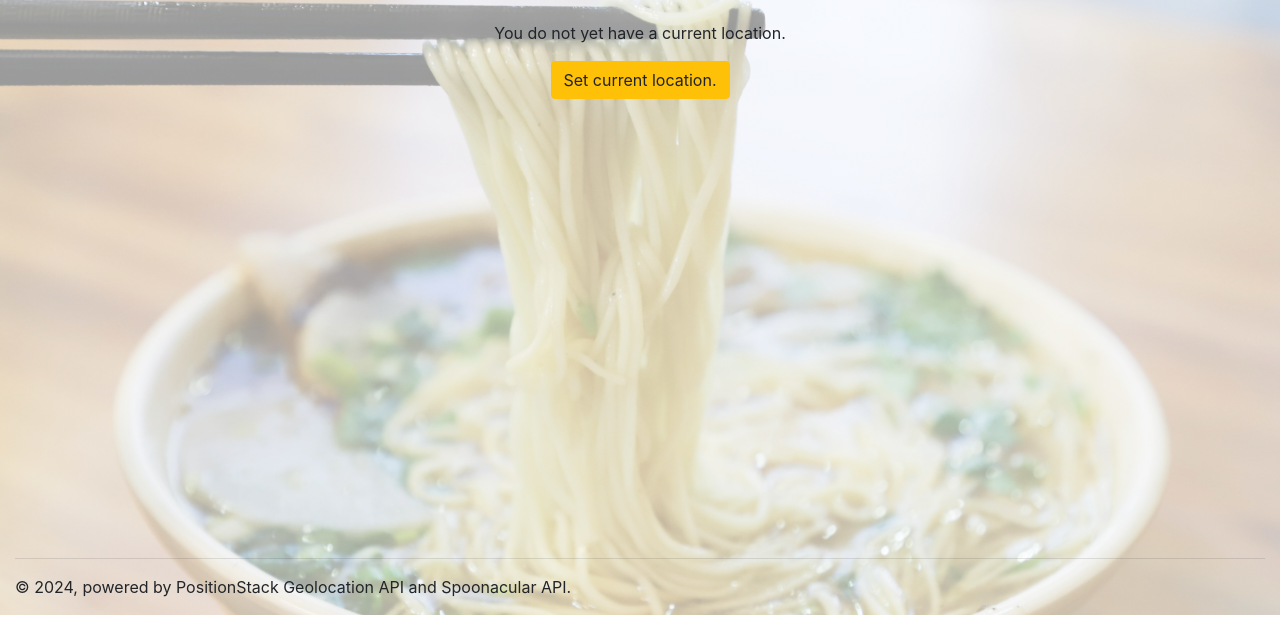
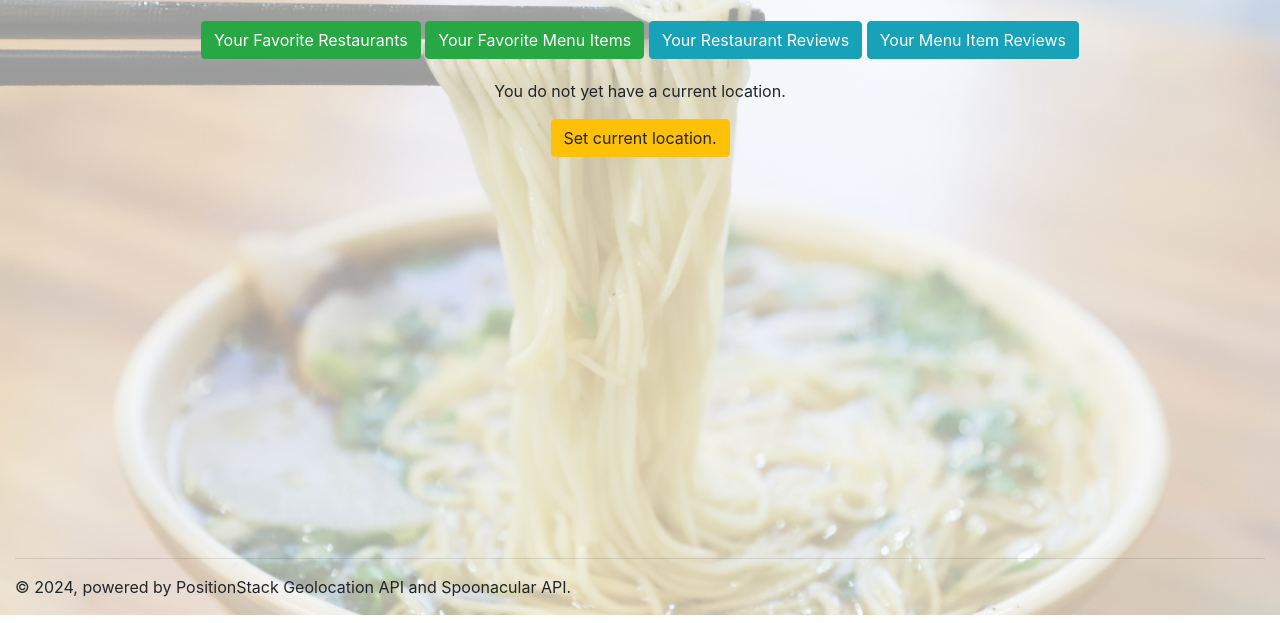
Before and after one commit to franklinkong981/Vote4Food, a Flask app: template templates/home.html in a window 1280 px wide. Shown: the part 177-800 px from the top of the page. Run offline with Flask 3, Linux system fonts and the light colour scheme; the template is opened without the code that fills it, so the values that code supplies are empty; some libraries are stand-ins or nearby versions.

Commit message:
Centered links to favorites and reviews on home page

```diff
--- a/static/stylesheets/styles.css
+++ b/static/stylesheets/styles.css
@@ -54,10 +54,10 @@ footer, .home-anon-container {
 
 /* Styles for logged in home page */
 
-.welcome-headline, .location-details {
+.welcome-headline, .welcome-links, .location-details {
     text-align: center;
 }
 
-.welcome-headline {
+.welcome-headline, .welcome-links {
     margin-bottom: 20px;
 }
--- a/templates/home.html
+++ b/templates/home.html
@@ -5,6 +5,12 @@
 {% block content %}
 
 <h2 class="welcome-headline display-2">Welcome, {{g.user.get_full_name()}}!</h2>
+<div class="welcome-links container-fluid">
+    <a class="btn btn-success" href="{{url_for('show_favorited_restaurants')}}">Your Favorite Restaurants</a>
+    <a class="btn btn-success" href="{{url_for('show_favorited_items')}}">Your Favorite Menu Items</a>
+    <a class="btn btn-info" href="{{url_for('show_restaurant_reviews')}}">Your Restaurant Reviews</a>
+    <a class="btn btn-info" href="{{url_for('show_item_reviews')}}">Your Menu Item Reviews</a>
+</div>
 
 <div class="location-details container-fluid">
     {% if (not g.user.location_lat) and (not g.user.location_long) %}
```
